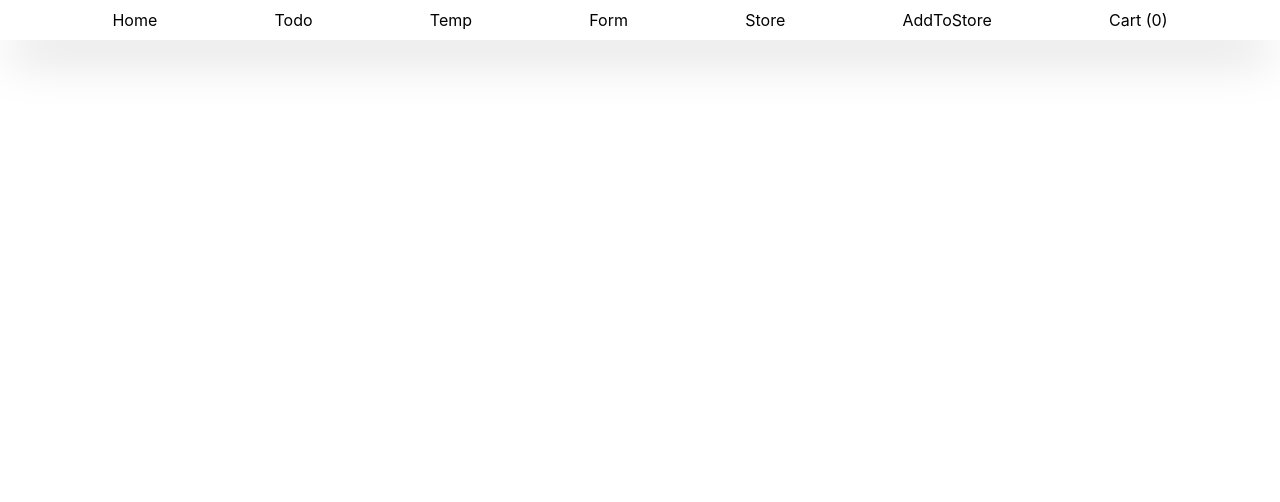
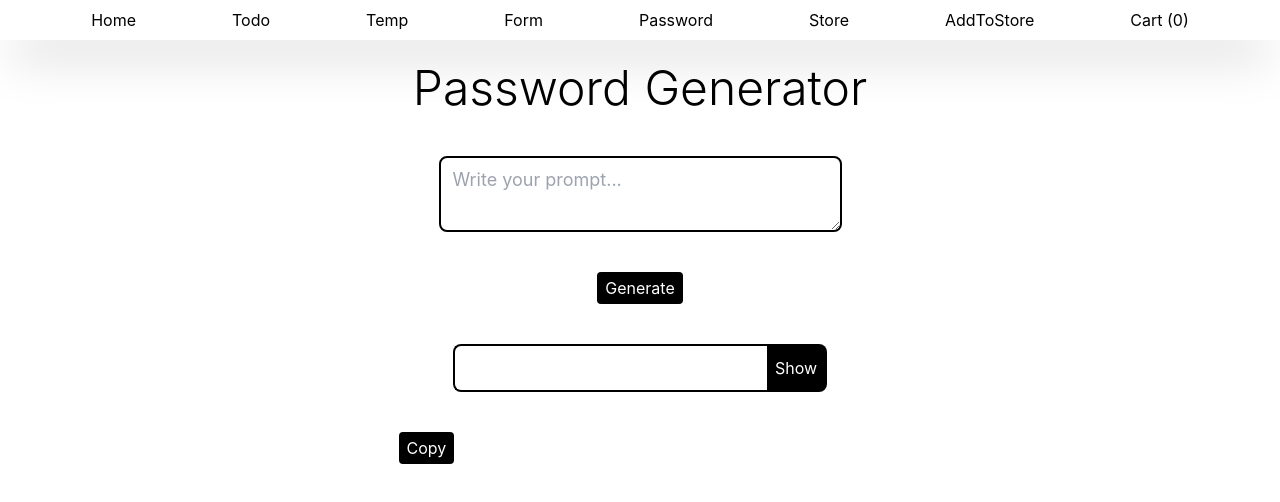
Before and after one commit to axai-kaizoku/html-js-basic, a React (Create React App) app in the folder todo/: page /password in a window 1280 px wide. Shown: the top 502 px of the page. Built offline with nearby package versions, Linux system fonts and the light colour scheme.

Commit message:
Add password-gen

```diff
--- a/todo/src/App.js
+++ b/todo/src/App.js
@@ -7,6 +7,7 @@ import Cart from './pages/Cart';
 import Store from './pages/Store';
 import { useSelector } from 'react-redux';
 import AddToStore from './pages/AddToStore';
+import GenPass from './pages/Password';
 
 function App() {
 	const cart = useSelector((state) => state.cart.value);
@@ -43,6 +44,13 @@ function App() {
 								to="/form"
 								className="link">
 								Form
+							</Link>
+						</li>
+						<li>
+							<Link
+								to="/password"
+								className="link">
+								Password
 							</Link>
 						</li>
 						<li>
@@ -98,6 +106,10 @@ function App() {
 					path="/addtostore"
 					element={<AddToStore />}
 				/>
+				<Route
+					path="/password"
+					element={<GenPass />}
+				/>
 			</Routes>
 		</>
 	);
--- /dev/null
+++ b/todo/src/pages/Password/index.js
@@ -0,0 +1,69 @@
+import Layout from '../Layout';
+import { useEffect, useState } from 'react';
+
+export default function GenPass() {
+	const [password, setPassword] = useState('');
+	const [show, setShow] = useState(false);
+	const [copy, setCopy] = useState(false);
+	const showPassword = () => {
+		setShow(!show);
+	};
+	const handleCopy = () => {
+		navigator.clipboard.writeText(password);
+		setCopy(true);
+	};
+	useEffect(() => {
+		let timer;
+		if (copy) {
+			timer = setTimeout(() => {
+				setCopy(false);
+			}, 1000);
+		}
+		return () => clearTimeout(timer);
+	}, [copy]);
+	return (
+		<Layout>
+			{/* password: {
+          1. password length - slider
+          2. uppercase, lowercase,symbols,numbers
+          3. password-strength
+          4. new password
+          5. copy password
+          6. password type: pin, password
+          7. ai tool (optional)
+    } */}
+			<div className="flex flex-row justify-center items-center">
+				<div>
+					<h1 className="text-5xl font-light text-center">
+						Password Generator
+					</h1>
+					<div className="flex flex-col justify-center items-center m-10">
+						<textarea
+							className="text-lg px-3 py-2 mb-10  border-2 border-black rounded-lg
+              "
+							name="prompt"
+							id="prompt"
+							placeholder="Write your prompt..."
+							cols="30"></textarea>
+						<button>Generate</button>
+					</div>
+					<div className="flex flex-row justify-center items-center m-10">
+						<input
+							type={show ? 'text' : 'password'}
+							value={password}
+							onChange={(e) => setPassword(e.target.value)}
+							className="text-lg px-3 py-2 border-r-0 border-2 rounded-r-none border-black rounded-lg
+              "
+						/>
+						<button
+							onClick={showPassword}
+							className="border-2 border-black border-l-0 rounded-l-none  rounded-lg py-2.5 ">
+							{show ? 'Hide' : 'Show'}
+						</button>
+					</div>
+					<button onClick={handleCopy}>{copy ? 'Copied !' : 'Copy'}</button>
+				</div>
+			</div>
+		</Layout>
+	);
+}
```
Also changed, not shown: 1 other file (tests, documents, lock files or other folders).
